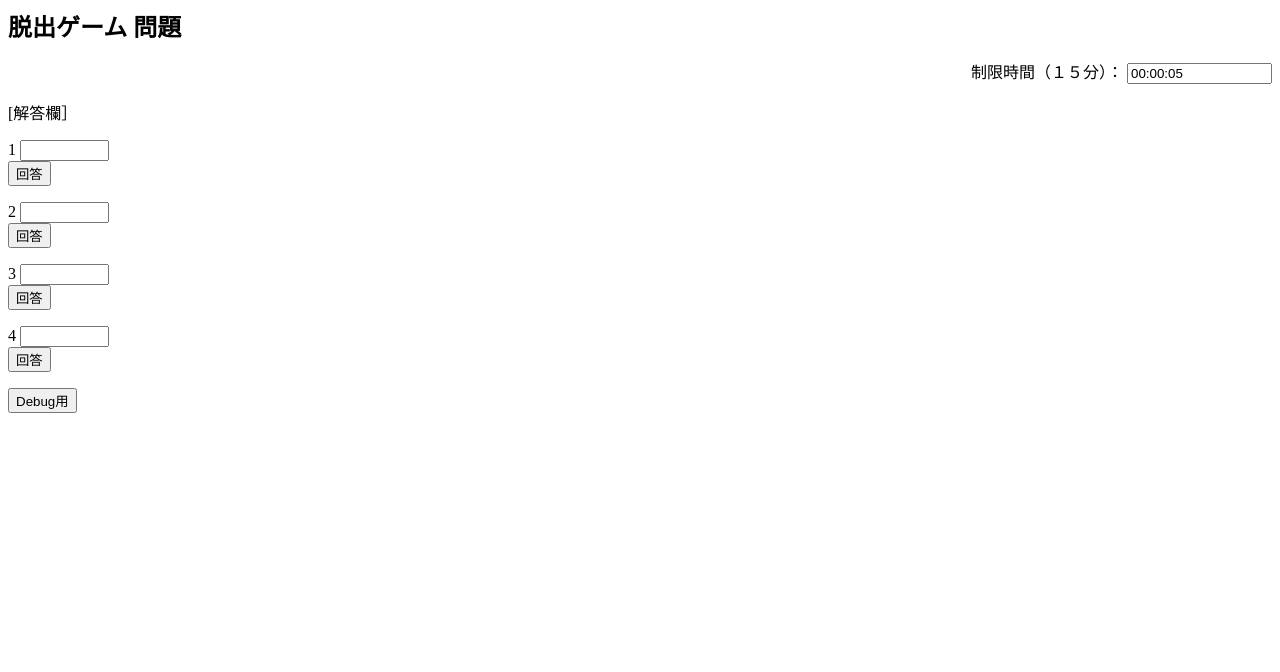
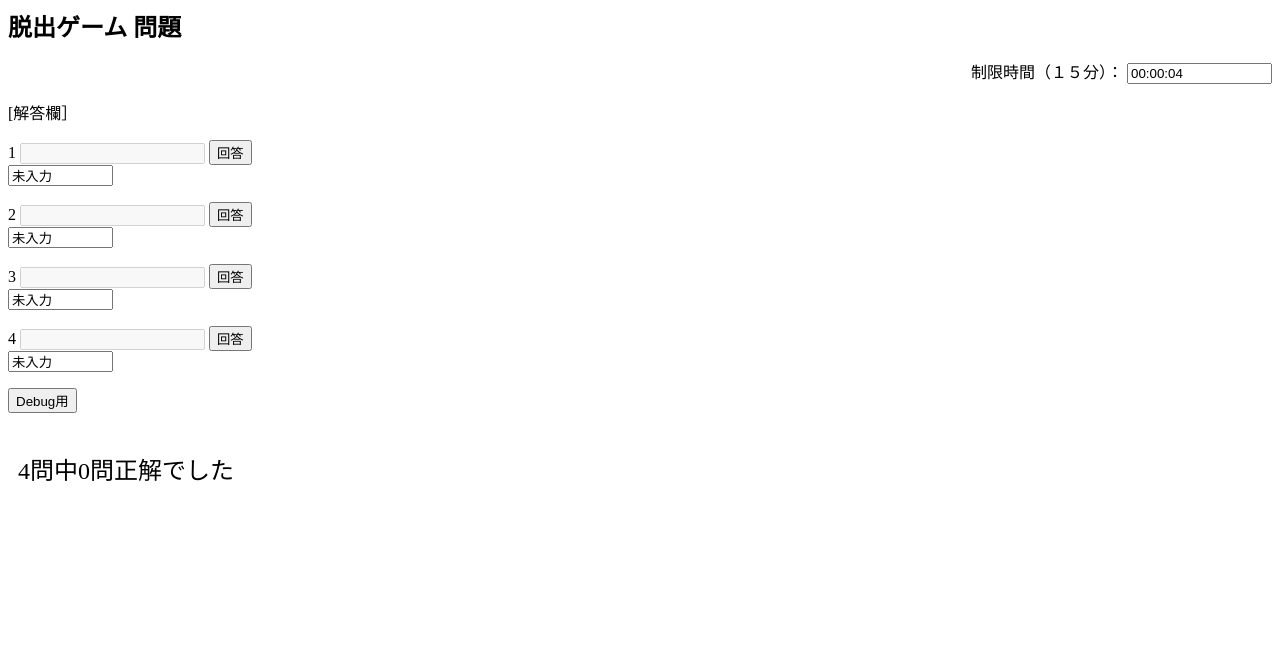
Before and after one commit to hatty2nd/hatty2nd.github.io, a plain HTML site: page index.html in a window 1280 px wide. Drawn offline with Linux system fonts and the light colour scheme.

Commit message:
add end message

```diff
--- a/anstimer.js
+++ b/anstimer.js
@@ -6,7 +6,7 @@ var Tid;
 function sample(e){
 	var ctx = document.getElementById('output').getContext('2d');
   	ctx.font = "24px selfif";
-  	ctx.fillText("input:"+String(e), 10, 50);
+  	ctx.fillText(String(e), 10, 50);
 	ctx.restore();
 	ctx.save();
 }
@@ -41,20 +41,29 @@ function PageCheck(){
     dtokuten = 0;    // 得点用
     for(ff = 0; ff < document.forms.length; ++ff){    // このページ内のすべてのフォームを処理
         if(document.forms[ff].name != "ALLCHK" && document.forms[ff].name != "TL"){  // このフォーム以外を処理
-            AnswerCheck(document.forms[ff]);     // 解答チェック
-            dtokuten = dtokuten + parseInt(document.forms[ff].TOKUTEN.value);  // 得点計算
-						document.forms[ff].KAITOU.disabled = "disabled"
+            //AnswerCheck(document.forms[ff]);     // 解答チェック
+            //dtokuten = dtokuten + parseInt(document.forms[ff].TOKUTEN.value);  // 得点計算
+						if(document.forms[ff].KAITO){
+							document.forms[ff].KAITO.disabled = true;
+							if(document.forms[ff].CORRECT.value == "正解！"){
+								dtokuten++;
+							}
+						}
         }
     }
-		sample("終了");
+		sample("4問中"+dtokuten+"問正解でした");
         // 使用不可に設定
-    SeisekiWrite(dtokuten);            // 成績(得点)記録
+  //  SeisekiWrite(dtokuten);            // 成績(得点)記録
 }
 function IsTrue(form_answer){
 	if(form_answer.KAITO.value == ""){
 		alert("no value");
+		form_answer.style="background-color:#bbfe85";
+		form_answer.CORRECT.value = "正解！";
+
 	}else{
 		alert("value:"+form_answer.KAITO.value);
+		form_answer.CORRECT.value = "不正解！";
 	}
 
 }
--- a/index.html
+++ b/index.html
@@ -15,25 +15,29 @@
 </DIV>
 <SCRIPT language="JavaScript">
 <!--
-    TimeInit(15);    // 15分
+    TimeInit(0.05);    // 15分
 //-->
 </SCRIPT>
 <P>[解答欄］<BR>
   <FORM name="pro1">
-1 <INPUT size="8" type="text" name="KAITO" ><BR>
-  <INPUT size="8" type="button" value = "回答" onclick="IsTrue(pro1)"> <!-- <INPUT type="hidden" name="KOTAE" value="1230"></FORM>-->
+1 <INPUT size="20" type="text" name="KAITO" >
+  <INPUT size="10" type="button" value = "回答" onclick="IsTrue(pro1)"><br>
+  <INPUT size="10" type="text" value = "未入力"　readonly="readonly" name = "CORRECT"> <!-- <INPUT type="hidden" name="KOTAE" value="1230"></FORM>-->
   </FORM >
   <FORM name="pro2">
-2  <INPUT size="8" type="text" name="KAITO" ><BR>
-  <INPUT size="8" type="button" value = "回答" onclick="IsTrue(pro2)"> <!-- <INPUT type="hidden" name="KOTAE" value="1230"></FORM>-->
+2  <INPUT size="20" type="text" name="KAITO" >
+  <INPUT size="10" type="button" value = "回答" onclick="IsTrue(pro2)"><br>
+  <INPUT size="10" type="text" value = "未入力"　readonly="readonly" name = "CORRECT"> <!-- <INPUT type="hidden" name="KOTAE" value="1230"></FORM>-->
   </FORM>
   <FORM name="pro3">
-3  <INPUT size="8" type="text" name="KAITO" ><BR>
-  <INPUT size="8" type="button" value = "回答" onclick="IsTrue(pro3)"> <!-- <INPUT type="hidden" name="KOTAE" value="1230"></FORM>-->
+3  <INPUT size="20" type="text" name="KAITO" >
+  <INPUT size="10" type="button" value = "回答" onclick="IsTrue(pro3)"><br>
+  <INPUT size="10" type="text" value = "未入力"　readonly="readonly" name = "CORRECT"> <!-- <INPUT type="hidden" name="KOTAE" value="1230"></FORM>-->
   </FORM>
   <FORM name="pro4">
-4  <INPUT size="8" type="text" name="KAITO" ><BR>
-  <INPUT size="8" type="button" value = "回答" onclick="IsTrue(pro4)"> <!-- <INPUT type="hidden" name="KOTAE" value="1230"></FORM>-->
+4  <INPUT size="20" type="text" name="KAITO" >
+  <INPUT size="10" type="button" value = "回答" onclick="IsTrue(pro4)"><br>
+  <INPUT size="10" type="text" value = "未入力"　readonly="readonly" name = "CORRECT"> <!-- <INPUT type="hidden" name="KOTAE" value="1230"></FORM>-->
   </FORM>
 
 <FORM>
```
